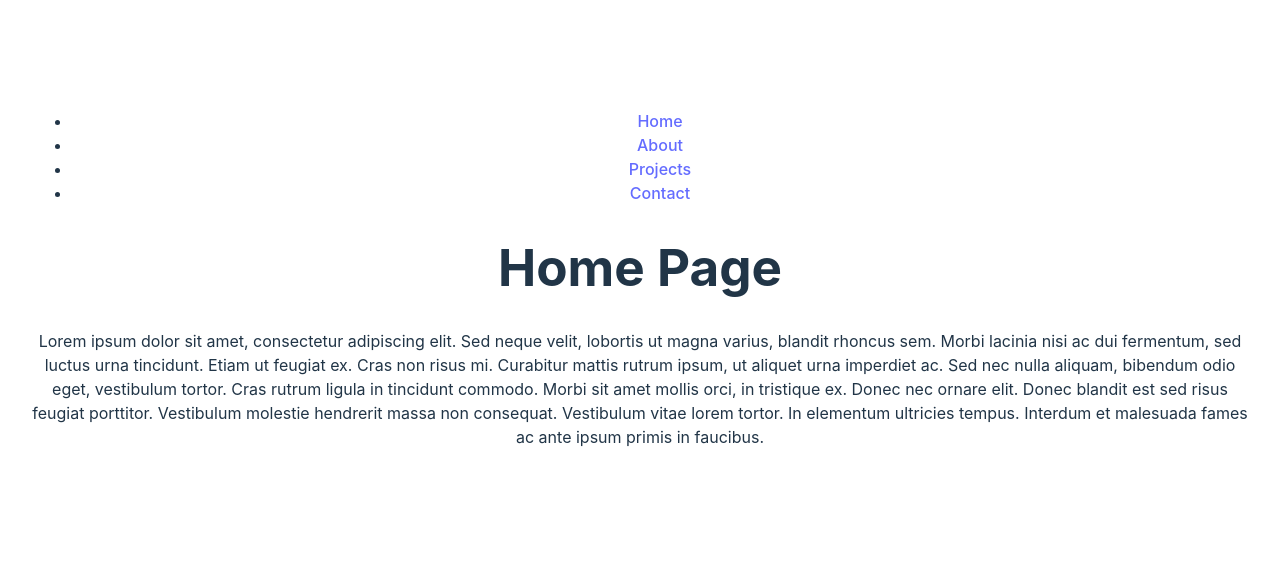
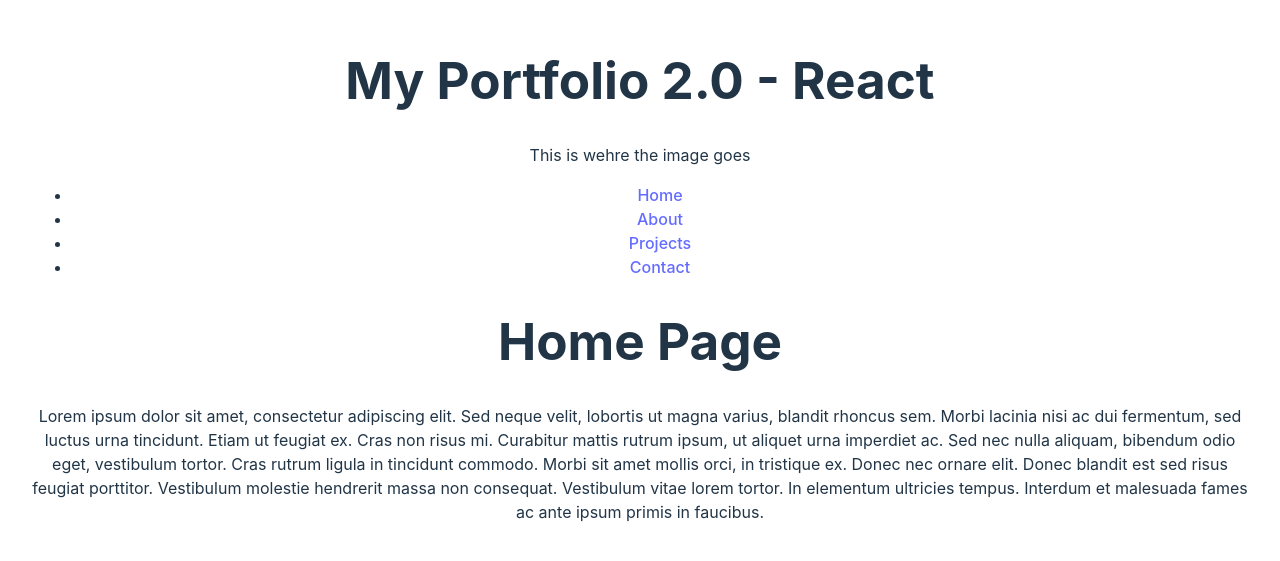
Before and after one commit to dinozio-design/20-My-React-Portfolio, a React (Vite) app: page / in a window 1280 px wide. Shown: the part 121-682 px from the top of the page. Built offline with nearby package versions, Linux system fonts and the light colour scheme.

Commit message:
added header place holder

```diff
--- /dev/null
+++ b/src/components/Header.jsx
@@ -0,0 +1,12 @@
+import React from 'react';
+
+export default function Header() {
+  return (
+    <div>
+      <h1>My Portfolio 2.0 - React</h1>
+      <p>
+      This is wehre the image goes
+      </p>
+    </div>
+  );
+}
--- a/src/components/PortfolioContainer.jsx
+++ b/src/components/PortfolioContainer.jsx
@@ -1,4 +1,5 @@
 import React, { useState } from 'react';
+import Header from './Header';
 import NavTabs from './NavTabs';
 import Home from './pages/Home';
 import About from './pages/About';
@@ -26,6 +27,7 @@ export default function PortfolioContainer() {
 
     return (
         <div>
+          <Header/>
             {/* passing the current page from state and the function to update it */}
             <NavTabs currentPage={currentPage} handlePageChange={handlePageChange} />
 
```
